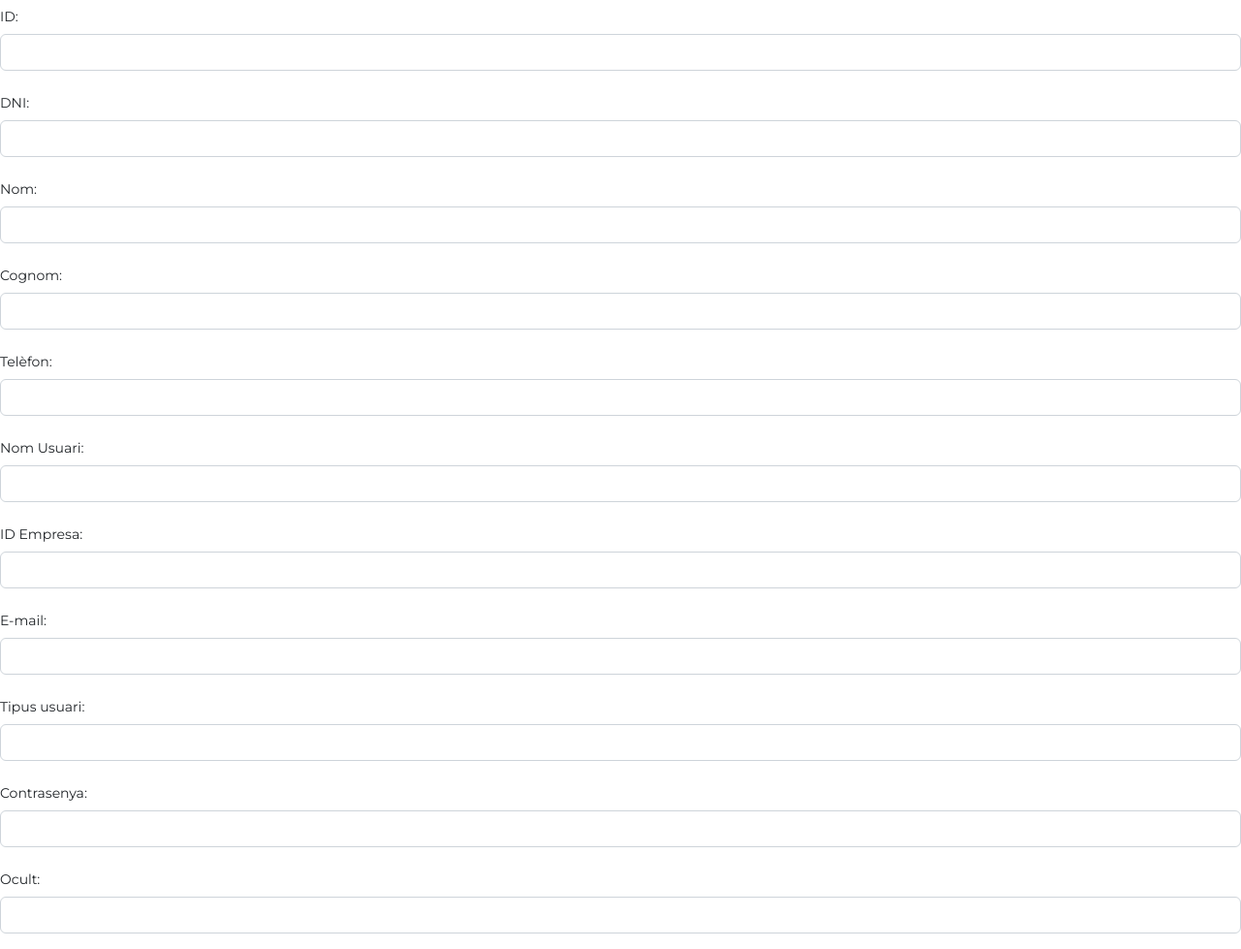
After one commit to Tupiet-Classe/SPRINT3_GRUP3_Projecte_Globalitzat, a PHP site: page /proves/consulta.php in a window 1280 px wide. The commit adds this page. Shown: the whole page at 97% size. Run offline with PHP 8.4, Linux system fonts and the light colour scheme.

Commit message:
Actualització curs_class i proves amb php mètodes

```diff
--- a/pymeraliaFiles/admin/calificaciones/calificaciones.php
+++ b/pymeraliaFiles/admin/calificaciones/calificaciones.php
@@ -88,7 +88,7 @@
 
 
     <div class="container mt-3">
-        <h2>Cursos</h2>
+        <h2>Cursos</h2> <!-- A partir d'aquí s'ha de poder modificar sense Hardcode  -->
         <div class="accordion pb-3" id="accordionFlushExample">
             <div class="accordion-item">
                 <h2 class="accordion-header" id="flush-headingOne">
--- /dev/null
+++ b/pymeraliaFiles/proves/consulta.php
@@ -0,0 +1,67 @@
+<!DOCTYPE html>
+<html lang="en">
+<head>
+    <meta charset="UTF-8">
+    <meta http-equiv="X-UA-Compatible" content="IE=edge">
+    <meta name="viewport" content="width=device-width, initial-scale=1.0">
+    <title>Document</title>
+    <script src="../scripts/bootstrap.bundle.min.js"></script>
+    <link rel="stylesheet" href="../../node_modules/bootstrap/dist/css/bootstrap.min.css">
+    <link rel="stylesheet" href="../css/main.css">
+    <link href="../css/fontawesome.min.css" rel="stylesheet">
+    <link href="../css/brands.min.css" rel="stylesheet">
+    <link href="../css/solid.min.css" rel="stylesheet">
+    <link href='https://fonts.googleapis.com/css?family=Montserrat' rel='stylesheet'>
+</head>
+<body>
+<div class="modal-body">
+                <form>
+                <div class="mb-3">
+                        <label for="message-text" class="col-form-label">ID:</label>
+                        <input class="form-control" name="id" id="id">
+                    </div>
+                    <div class="mb-3">
+                        <label for="message-text" class="col-form-label">DNI:</label>
+                        <input class="form-control" name="dni" id="dni">
+                    </div>
+                <div class="mb-3">
+                        <label for="message-text" class="col-form-label">Nom:</label>
+                        <input class="form-control" name="nom" id="nom">
+                    </div>
+                    <div class="mb-3">
+                        <label for="message-text" class="col-form-label">Cognom:</label>
+                        <input class="form-control" name="cognom" id="cognom">
+                    </div>
+                    <div class="mb-3">
+                        <label for="message-text" class="col-form-label">Telèfon:</label>
+                        <input class="form-control" name="telefon" id="telefon">
+                    </div>
+                    <div class="mb-3">
+                        <label for="message-text" class="col-form-label">Nom Usuari:</label>
+                        <input class="form-control" name="nomusuari" id="nomusuari">
+                    </div>
+                    <div class="mb-3">
+                        <label for="message-text" class="col-form-label">ID Empresa:</label>
+                        <input class="form-control" name="idEmpresa" id="idEmpresa">
+                    </div>
+                    <div class="mb-3">
+                    <div class="mb-3">
+                        <label for="message-text" class="col-form-label">E-mail:</label>
+                        <input class="form-control" name="email" id="email">
+                    </div>
+                    <div class="mb-3">
+                        <label for="message-text" class="col-form-label">Tipus usuari:</label>
+                        <input class="form-control" name="type_user" id="type_user">
+                    </div>
+                    <div class="mb-3">
+                        <label for="message-text" class="col-form-label">Contrasenya:</label>
+                        <input class="form-control" name="pass" id="pass">
+                    </div>
+                        <label for="message-text" class="col-form-label">Ocult:</label>
+                        <input class="form-control" name="ocult" id="ocult">
+                    </div>
+
+
+                </form>
+</body>
+</html>
```
Also changed, not shown: pymeraliaFiles/admin/calificaciones/imprimirmitja.php (deleted, +0 -12 lines), pymeraliaFiles/admin/imprimirmitja.php (added, +16 -0 lines), pymeraliaFiles/clases/Curs_class.php (+23 -0 lines), pymeraliaFiles/proves/ConsultaSelect.php (added, +11 -0 lines), pymeraliaFiles/proves/ConsultaSelect2.php (added, +47 -0 lines).
